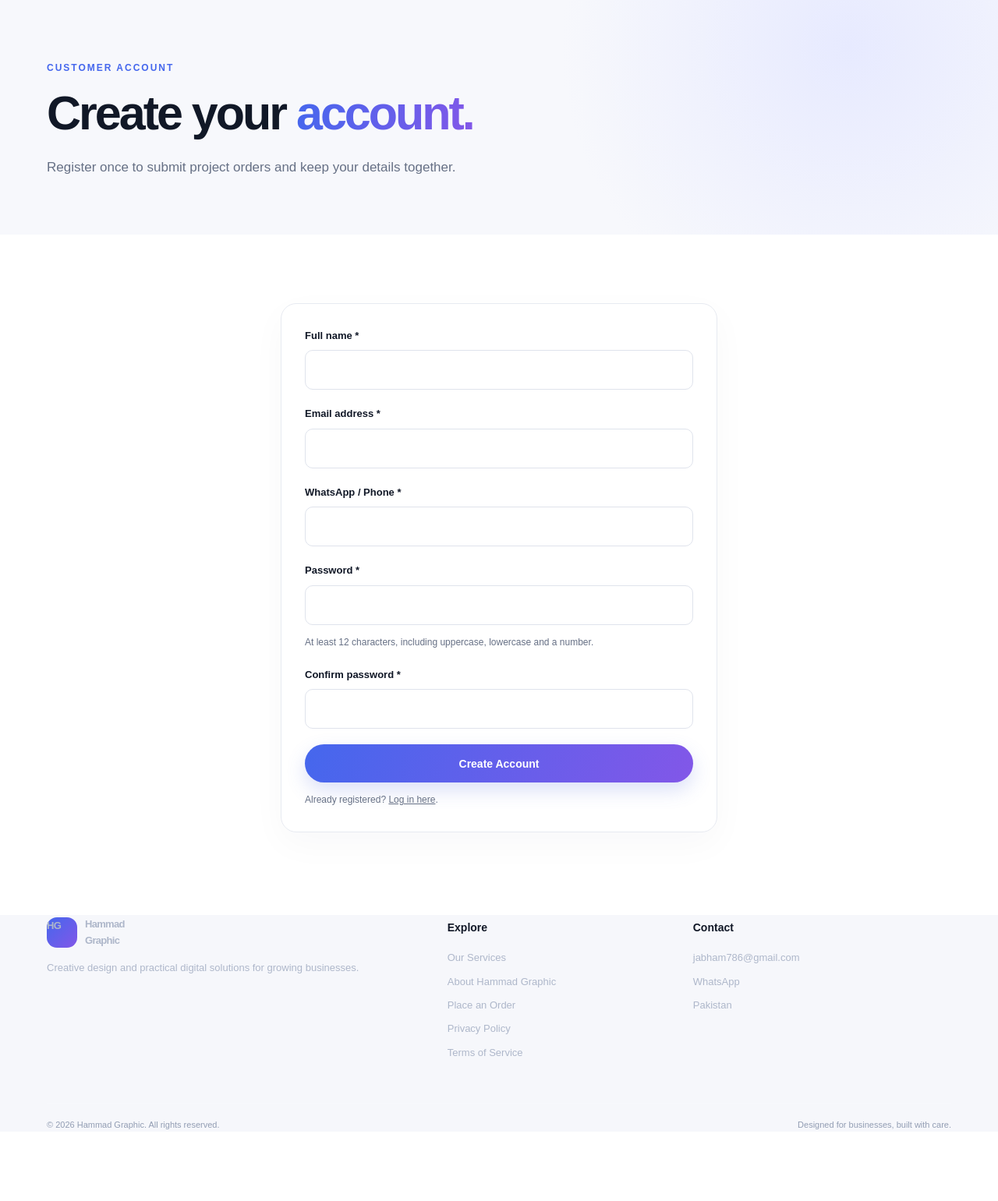
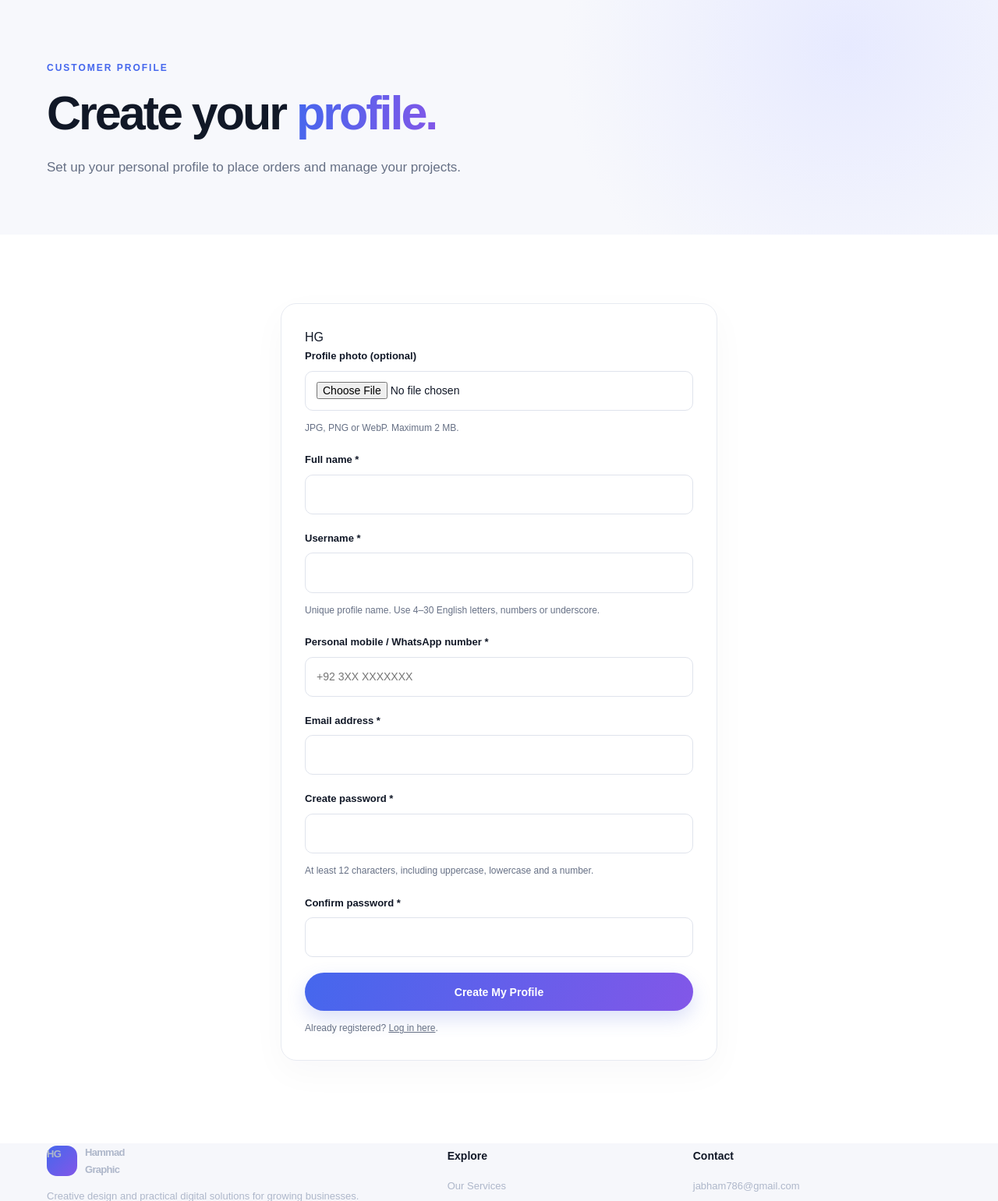
Before and after one commit to jabham786-alt/new-web-, a PHP site: page /register.php in a window 1280 px wide. Shown: the part 83-1624 px from the top of the page at 78% size. Before the commit the page ends 1532 px from the top, so only its background shows below. Run offline with PHP 8.4, Linux system fonts and the light colour scheme; some libraries are stand-ins or nearby versions.

Commit message:
Add full customer profile registration with secure photo upload

```diff
--- a/register.php
+++ b/register.php
@@ -2,23 +2,44 @@
 declare(strict_types=1);
 require_once __DIR__.'/app/auth.php';
 if(current_customer()!==null)redirect_local('/account.php');
-$metaTitle='Create Customer Account | Hammad Graphic';$metaDescription='Register securely to submit and manage your Hammad Graphic project orders.';$canonicalPath='/register.php';$error='';
+$metaTitle='Create Customer Profile | Hammad Graphic';$metaDescription='Create your Hammad Graphic customer profile to manage project orders.';$canonicalPath='/register.php';$error='';
 if(($_SERVER['REQUEST_METHOD']??'')==='POST'){
- require_valid_csrf_post();$name=trim((string)($_POST['full_name']??''));$email=strtolower(trim((string)($_POST['email']??'')));$phone=trim((string)($_POST['phone']??''));$password=(string)($_POST['password']??'');$confirm=(string)($_POST['confirm_password']??'');$key=auth_rate_key('register',$email);
+ require_valid_csrf_post();
+ $name=trim((string)($_POST['full_name']??''));$username=strtolower(trim((string)($_POST['username']??'')));$email=strtolower(trim((string)($_POST['email']??'')));$phone=trim((string)($_POST['phone']??''));$password=(string)($_POST['password']??'');$confirm=(string)($_POST['confirm_password']??'');
+ $key=auth_rate_key('register',$email);
+ $imagePath=null;
  if(auth_rate_limited($key,5,15))$error='Too many registration attempts. Please wait 15 minutes.';
- elseif($name===''||mb_strlen($name)>100||!filter_var($email,FILTER_VALIDATE_EMAIL)||mb_strlen($email)>190||!preg_match('/^[0-9+().\-\s]{7,30}$/',$phone)||strlen($password)<12||strlen($password)>200||!preg_match('/[a-z]/',$password)||!preg_match('/[A-Z]/',$password)||!preg_match('/[0-9]/',$password)||!hash_equals($password,$confirm)){auth_rate_failure($key,5,15);$error='Please enter valid details. Password must be at least 12 characters and include uppercase, lowercase and a number.';}
- else{try{$s=db()->prepare('INSERT INTO customers(full_name,email,phone,password_hash,created_at) VALUES(:name,:email,:phone,:hash,NOW())');$s->execute([':name'=>$name,':email'=>$email,':phone'=>$phone,':hash'=>password_hash($password,PASSWORD_DEFAULT)]);$id=(int)db()->lastInsertId();auth_rate_clear($key);customer_sign_in($id);redirect_local('/order.php');}
- catch(PDOException $e){if((string)$e->getCode()==='23000')$error='An account with this email already exists. Please log in instead.';else{error_log('Customer registration failed: '.$e->getMessage());$error='Registration could not be completed. Please try again later.';}}}
+ elseif($name===''||mb_strlen($name)>100||!preg_match('/^[a-z0-9_]{4,30}$/',$username)||!filter_var($email,FILTER_VALIDATE_EMAIL)||mb_strlen($email)>190||!preg_match('/^[0-9+().\-\s]{7,30}$/',$phone)||strlen($password)<12||strlen($password)>200||!preg_match('/[a-z]/',$password)||!preg_match('/[A-Z]/',$password)||!preg_match('/[0-9]/',$password)||!hash_equals($password,$confirm)){$error='Please check all fields. Username must be 4–30 letters/numbers/underscores. Password needs 12+ characters with uppercase, lowercase and a number.';auth_rate_failure($key,5,15);}
+ else {
+  try {
+   if(isset($_FILES['profile_photo'])&&($_FILES['profile_photo']['error']??UPLOAD_ERR_NO_FILE)!==UPLOAD_ERR_NO_FILE){
+    if(($_FILES['profile_photo']['error']??UPLOAD_ERR_OK)!==UPLOAD_ERR_OK||($_FILES['profile_photo']['size']??0)>2*1024*1024)throw new RuntimeException('Profile photo must be an image no larger than 2 MB.');
+    $tmp=(string)$_FILES['profile_photo']['tmp_name'];$finfo=new finfo(FILEINFO_MIME_TYPE);$mime=$finfo->file($tmp);
+    $extensions=['image/jpeg'=>'jpg','image/png'=>'png','image/webp'=>'webp'];
+    if(!isset($extensions[$mime])||@getimagesize($tmp)===false)throw new RuntimeException('Please upload a valid JPG, PNG or WebP profile photo.');
+    $dir=APP_ROOT.'/uploads/profile';if(!is_dir($dir)&&!mkdir($dir,0755,true)&&!is_dir($dir))throw new RuntimeException('Profile photo storage is unavailable.');
+    $filename=bin2hex(random_bytes(20)).'.'.$extensions[$mime];
+    if(!move_uploaded_file($tmp,$dir.'/'.$filename))throw new RuntimeException('Profile photo could not be saved.');
+    $imagePath='uploads/profile/'.$filename;
+   }
+   $s=db()->prepare('INSERT INTO customers(full_name,username,email,phone,profile_photo,password_hash,created_at) VALUES(:name,:username,:email,:phone,:photo,:hash,NOW())');
+   $s->execute([':name'=>$name,':username'=>$username,':email'=>$email,':phone'=>$phone,':photo'=>$imagePath,':hash'=>password_hash($password,PASSWORD_DEFAULT)]);
+   $id=(int)db()->lastInsertId();auth_rate_clear($key);customer_sign_in($id);redirect_local('/account.php?welcome=1');
+  } catch(PDOException $e){if($imagePath!==null&&is_file(APP_ROOT.'/'.$imagePath))@unlink(APP_ROOT.'/'.$imagePath);if((string)$e->getCode()==='23000')$error='This username or email is already registered. Please choose another or log in.';else{error_log('Customer registration failed: '.$e->getMessage());$error='Registration could not be completed. Please try again later.';}}
+  catch(Throwable $e){if($imagePath!==null&&is_file(APP_ROOT.'/'.$imagePath))@unlink(APP_ROOT.'/'.$imagePath);$error=$e instanceof RuntimeException?$e->getMessage():'Registration could not be completed. Please try again later.';}
+ }
 }
 require APP_ROOT.'/partials/header.php'; ?>
-<section class="page-hero"><div class="container"><p class="eyebrow">Customer account</p><h1>Create your <span class="text-gradient">account.</span></h1><p>Register once to submit project orders and keep your details together.</p></div></section>
-<section class="section section-white"><div class="container auth-wrap"><form class="order-form auth-form" method="post" action="/register.php" novalidate>
+<section class="page-hero"><div class="container"><p class="eyebrow">Customer profile</p><h1>Create your <span class="text-gradient">profile.</span></h1><p>Set up your personal profile to place orders and manage your projects.</p></div></section>
+<section class="section section-white"><div class="container auth-wrap"><form class="order-form auth-form" method="post" action="/register.php" enctype="multipart/form-data">
 <?php if($error!==''):?><div class="alert alert-error" role="alert"><?=e($error)?></div><?php endif;?>
 <input type="hidden" name="csrf_token" value="<?=e(csrf_token())?>">
+<div class="profile-photo-picker"><div class="profile-photo-placeholder" aria-hidden="true">HG</div><div class="form-row"><label for="profile_photo">Profile photo (optional)</label><input id="profile_photo" name="profile_photo" type="file" accept="image/jpeg,image/png,image/webp"><p class="form-note">JPG, PNG or WebP. Maximum 2 MB.</p></div></div>
 <div class="form-row"><label for="full_name">Full name *</label><input id="full_name" name="full_name" maxlength="100" autocomplete="name" required></div>
+<div class="form-row"><label for="username">Username *</label><input id="username" name="username" minlength="4" maxlength="30" pattern="[A-Za-z0-9_]{4,30}" autocomplete="username" required><p class="form-note">Unique profile name. Use 4–30 English letters, numbers or underscore.</p></div>
+<div class="form-row"><label for="phone">Personal mobile / WhatsApp number *</label><input id="phone" name="phone" type="tel" maxlength="30" autocomplete="tel" placeholder="+92 3XX XXXXXXX" required></div>
 <div class="form-row"><label for="email">Email address *</label><input id="email" name="email" type="email" maxlength="190" autocomplete="email" required></div>
-<div class="form-row"><label for="phone">WhatsApp / Phone *</label><input id="phone" name="phone" type="tel" maxlength="30" autocomplete="tel" required></div>
-<div class="form-row"><label for="password">Password *</label><input id="password" name="password" type="password" minlength="12" maxlength="200" autocomplete="new-password" required><p class="form-note">At least 12 characters, including uppercase, lowercase and a number.</p></div>
+<div class="form-row"><label for="password">Create password *</label><input id="password" name="password" type="password" minlength="12" maxlength="200" autocomplete="new-password" required><p class="form-note">At least 12 characters, including uppercase, lowercase and a number.</p></div>
 <div class="form-row"><label for="confirm_password">Confirm password *</label><input id="confirm_password" name="confirm_password" type="password" minlength="12" maxlength="200" autocomplete="new-password" required></div>
-<button class="button button-primary button-full" type="submit">Create Account</button><p class="form-note">Already registered? <a href="/login.php">Log in here</a>.</p></form></div></section>
+<button class="button button-primary button-full" type="submit">Create My Profile</button><p class="form-note">Already registered? <a href="/login.php">Log in here</a>.</p></form></div></section>
 <?php require APP_ROOT.'/partials/footer.php'; ?>
```
